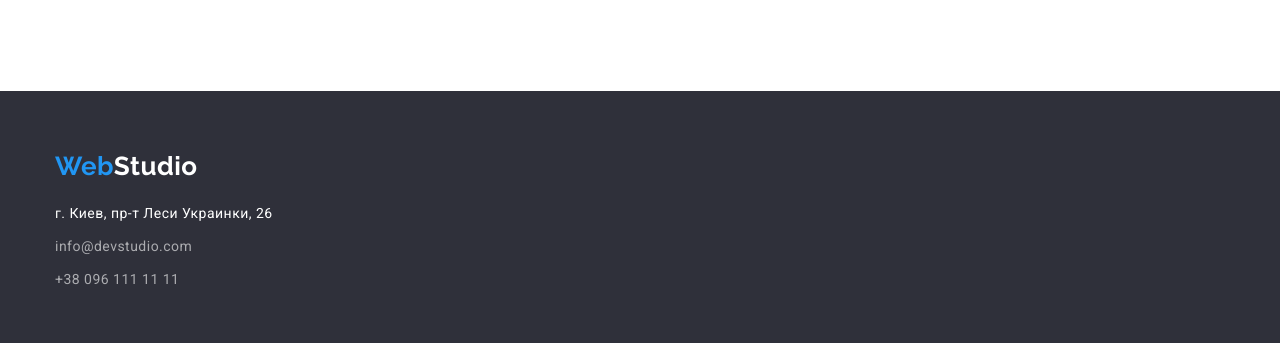
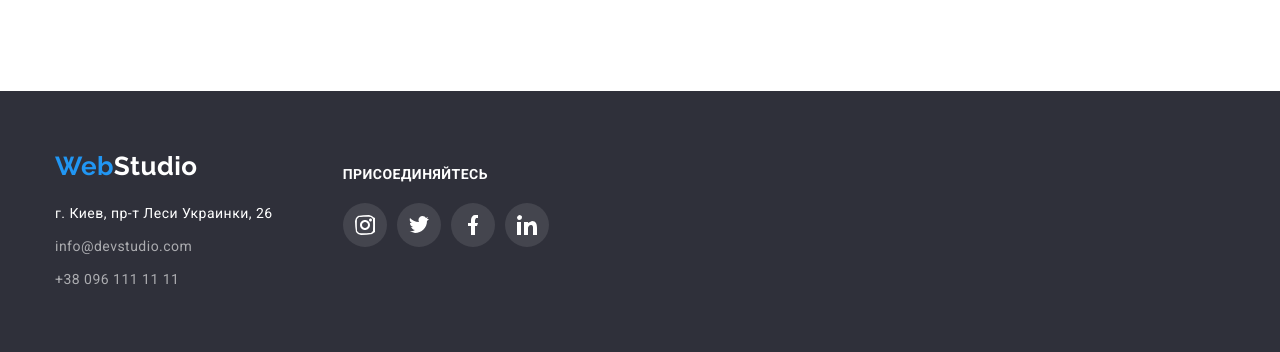
Before and after one commit to Artemius87/goit-markup-hw-04, a plain HTML site: page index.html in a window 1280 px wide. Shown: the part 2605-2957 px from the top of the page. Drawn offline with nearby package versions, Linux system fonts and the light colour scheme.

Commit message:
index.html закончил

```diff
--- a/css/common.css
+++ b/css/common.css
@@ -105,6 +105,7 @@ body {
 /* links */
 .site-contacts .link:hover,
 .site-contacts .link:focus {
+  --color4: var(--accent-color);
   color: var(--accent-color);
 }
 
--- a/css/style.css
+++ b/css/style.css
@@ -23,8 +23,42 @@ ul {
 
   /* outline: 2px solid green; */
 }
+
+.footer-link:hover {
+  background-color: var(--accent-color);
+}
+
+.footer-link {
+  display: flex;
+  margin-bottom: 30px;
+  width: 44px;
+  height: 44px;
+  background-color: rgba(255, 255, 255, 0.1);
+  text-decoration: none;
+  border-radius: 50%;
+  justify-content: center;
+  align-items: center;
+}
+
+.soc-footer {
+  display: flex;
+  margin-top: 20px;
+}
+
+.social-footer .title {
+  font-weight: 700;
+  font-size: 14px;
+  line-height: 1.14;
+  color: rgba(255, 255, 255, 1);
+}
+
+.social-footer {
+  margin-left: 70px;
+}
+
 .cont-footer {
-  height: 252px;
+  display: flex;
+  align-items: center;
 }
 /* tagline */
 
@@ -341,8 +375,9 @@ ul {
   fill: #afb1b8;
 }
 
-.icon-logo {
-  --color2: #afb1b8;
+.clients-link:hover {
+  border-color: var(--accent-color);
+  --color5: var(--accent-color);
 }
 
 .clients-title {
--- a/index.html
+++ b/index.html
@@ -29,14 +29,14 @@
       <ul class="site-contacts list">
         <li class="item">
           <a class="link" href="mailto:info@devstudio.com">
-        <svg class="icon-contacts" width="16", height="12">
+        <svg class="icon-contacts" width="16" height="12">
           <use href="./images/defs.svg#envelope"></use>
         </svg>
 info@devstudio.com
           </a>
         </li>
         <li class="item">
-          <a class="link" href="tel:+380961111111"><svg class="icon-contacts" width="10" , height="16">
+          <a class="link" href="tel:+380961111111"><svg class="icon-contacts" width="10" height="16">
             <use href="./images/defs.svg#smartphone"></use>
           </svg>+38 096 111 11 11</a>
         </li>
@@ -318,6 +318,7 @@ info@devstudio.com
 
   <footer>
     <div class="container cont-footer">
+      <div class="footer-block">
       <a class="logo-footer" href="./index.html"><span class="logo-color">Web</span>Studio</a>
 
       <address class="address">
@@ -325,6 +326,40 @@ info@devstudio.com
         <a class="mail-footer" href="mailto:info@devstudio.com">info@devstudio.com</a>
         <a class="tel-footer" href="tel:+380961111111">+38 096 111 11 11</a>
       </address>
+      </div>
+      <div class="social-footer">
+        <h3 class="title">ПРИСОЕДИНЯЙТЕСЬ</h3>
+        <ul class="list soc-footer">
+          <li class="list-item">
+            <a class="footer-link" href="./">
+              <svg class="social-icon">
+                <use href="./images/defs.svg#instagram_w"></use>
+              </svg>
+            </a>
+          </li>
+          <li class="list-item">
+            <a class="footer-link" href="./">
+              <svg class="social-icon">
+                <use href="./images/defs.svg#twitter_w"></use>
+              </svg>
+            </a>
+          </li>
+          <li class="list-item">
+            <a class="footer-link" href="./">
+              <svg class="social-icon">
+                <use href="./images/defs.svg#facebook_w"></use>
+              </svg>
+            </a>
+          </li>
+          <li class="list-item">
+            <a class="footer-link" href="./">
+              <svg class="social-icon">
+                <use href="./images/defs.svg#linkedin_w"></use>
+              </svg>
+            </a>
+          </li>
+        </ul>
+      </div>
     </div>
   </footer>
 </body>
```
Also changed, not shown: images/defs.svg.
